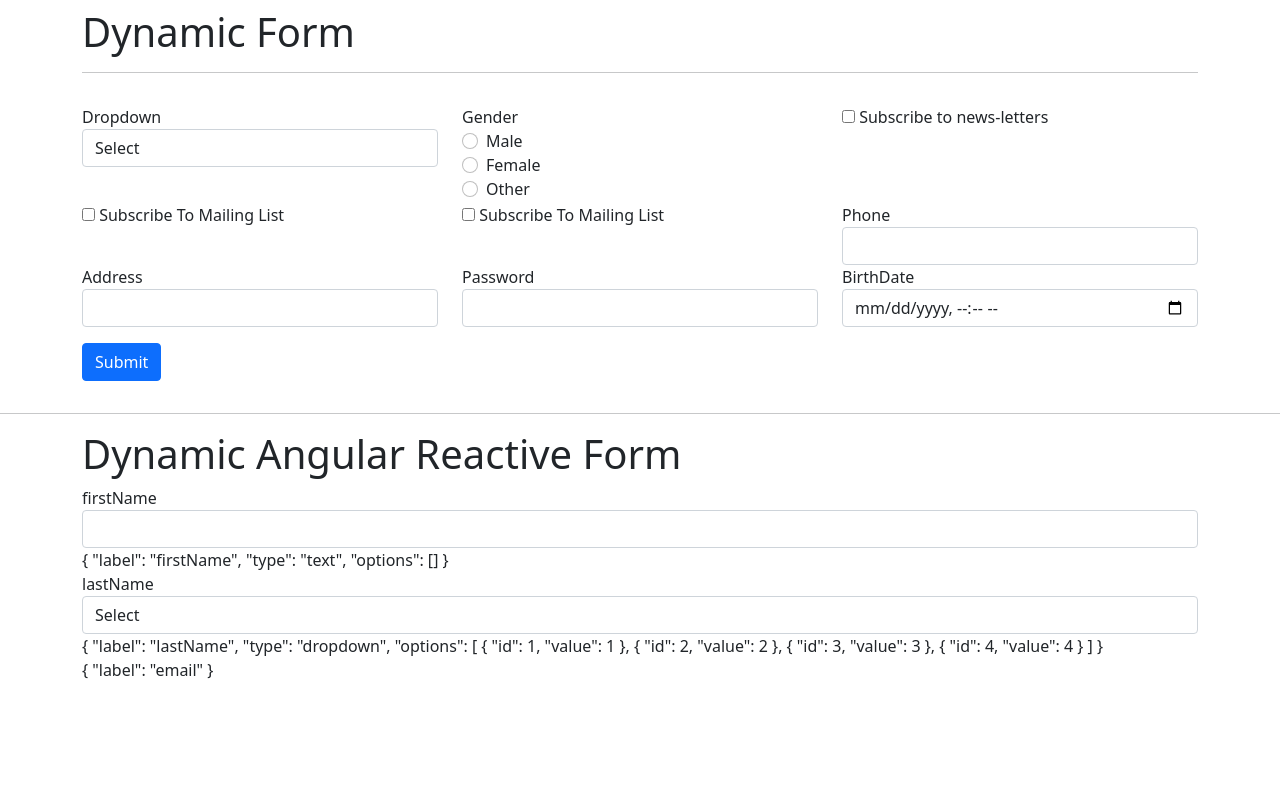
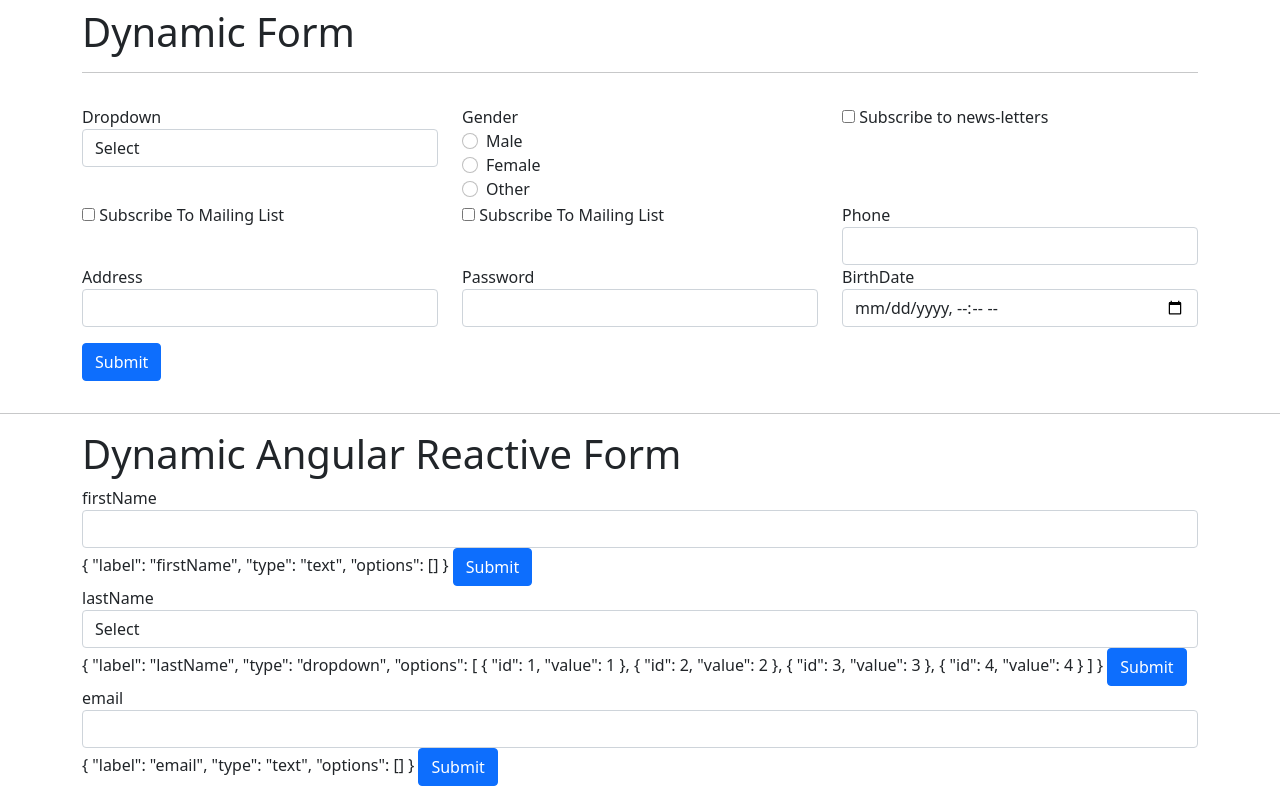
Before and after one commit to flyrehan786/angular-dynamic-form-using-json-payload, an Angular app: page / in a window 1280 px wide. Built offline with nearby package versions, Linux system fonts and the light colour scheme.

Commit message:
handling submit event (reactive-form)

```diff
--- a/src/app/components/ng-reactive-form/ng-reactive-form.component.html
+++ b/src/app/components/ng-reactive-form/ng-reactive-form.component.html
@@ -16,6 +16,8 @@
             </div>
 
             {{ data | json }}
+
+            <button class="btn btn-primary">Submit</button>
         </div>
     </form>
 </div>
--- a/src/app/components/ng-reactive-form/ng-reactive-form.component.ts
+++ b/src/app/components/ng-reactive-form/ng-reactive-form.component.ts
@@ -6,6 +6,7 @@ import { FormControl, FormGroup } from '@angular/forms';
   styleUrls: ['./ng-reactive-form.component.css'],
 })
 export class NgReactiveFormComponent implements OnInit {
+  // This should be comming from api.
   formData: any[] = [
     { label: 'firstName', type: 'text', options: [] },
     {
@@ -18,7 +19,7 @@ export class NgReactiveFormComponent implements OnInit {
         { id: 4, value: 4 },
       ],
     },
-    { label: 'email' },
+    { label: 'email', type: 'text', options: [] },
   ];
   address: boolean = false;
   contactForm: FormGroup;
@@ -38,4 +39,9 @@ export class NgReactiveFormComponent implements OnInit {
     console.log('dynamic reactive form control');
     console.log(control);
   }
+
+  onSubmit() {
+    console.log('Form Submitted.');
+    console.log(this.contactForm.value);
+  }
 }
```
